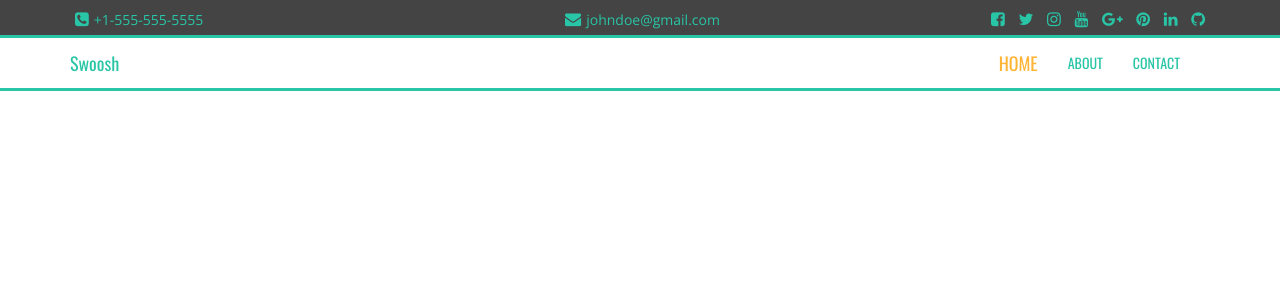
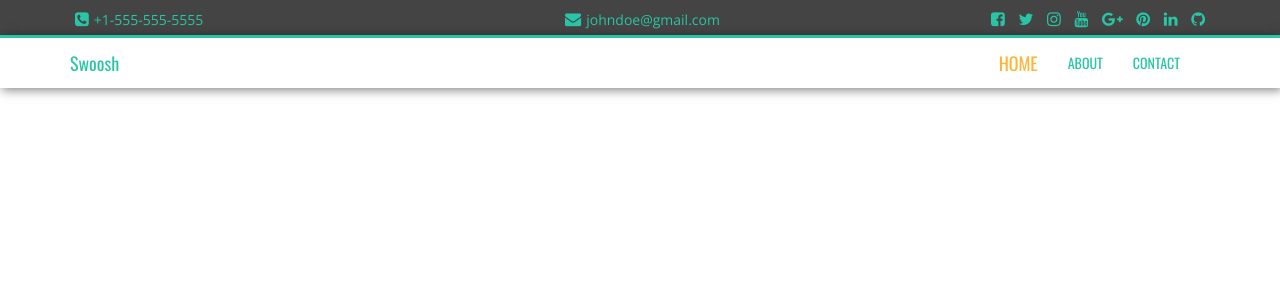
Before and after one commit to Travo100/theme, a PHP site: page /header.php in a window 1280 px wide. Shown: the top 300 px of the page. Run offline with PHP 8.4, Linux system fonts and the light colour scheme; some libraries are stand-ins or nearby versions.

Commit message:
Change the nav with more of a box-shadow at the bottom

```diff
--- a/index.php
+++ b/index.php
@@ -1,3 +1,4 @@
+<?php include_once('header.php'); ?>
     <div class="container">
 
       <div class="starter-template">
--- a/style.css
+++ b/style.css
@@ -50,7 +50,8 @@ a:hover {
   background-color: white;
   border-color: white;
   border-top: 3px solid #28c5a6;
-  border-bottom: 3px solid #28c5a6;
+  -webkit-box-shadow: 2px 2px 10px rgba(0, 0, 0, 0.5);
+  box-shadow: 2px 2px 10px rgba(0, 0, 0, 0.5);
 }
 .navbar-inverse .navbar-toggle {
   border-color: white;
@@ -66,8 +67,6 @@ a:hover {
   color: #28c5a6;
   font-family: "Oswald", sans-serif;
   text-transform: uppercase;
-  -webkit-transition: all 0.25s ease-in-out;
-  transition: all 0.25s ease-in-out;
 }
 .navbar-inverse .navbar-nav > li > a:hover {
   color: #ffb434;
--- a/travis.sass
+++ b/travis.sass
@@ -43,7 +43,8 @@ a
 	background-color: #fff
 	border-color: #fff
 	border-top: 3px solid $primary-color
-	border-bottom: 3px solid $primary-color
+	box-shadow: 2px 2px 10px rgba(0, 0, 0, 0.5)
+	// border-bottom: 3px solid $primary-color
 	.navbar-toggle
 		border-color: #fff
 		background: none
@@ -56,9 +57,10 @@ a
 		color: $primary-color
 		font-family: $header-font
 		text-transform: uppercase
-		transition: all .25s ease-in-out
 		&:hover
 			color: $secondary-color
+			// border-bottom: 3px solid $primary-color
+
 
 .navbar-inverse .navbar-nav>.active>a, .navbar-inverse .navbar-nav>.active>a:hover, .navbar-inverse .navbar-nav>.active>a:focus
 	background: none
```
